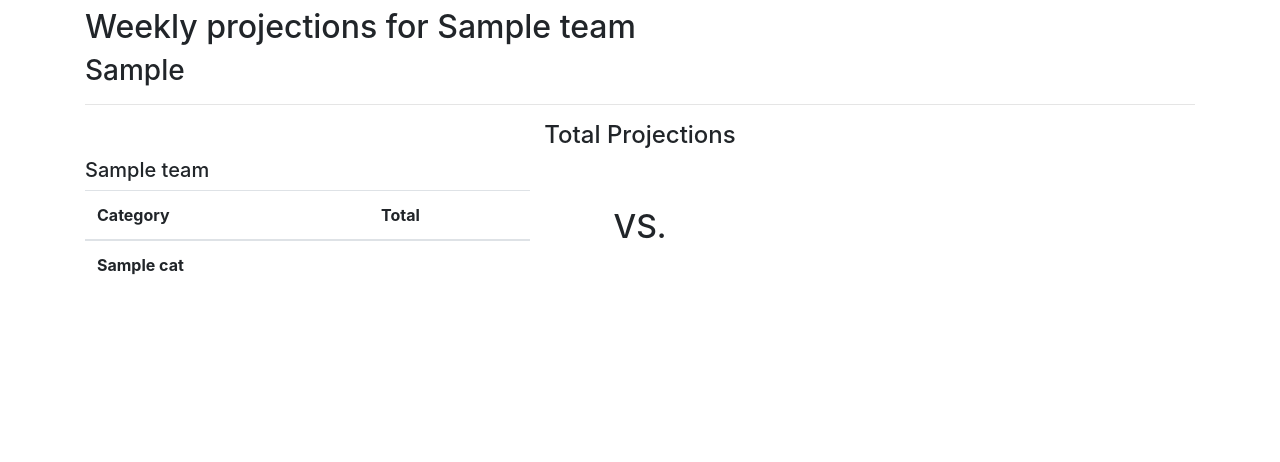
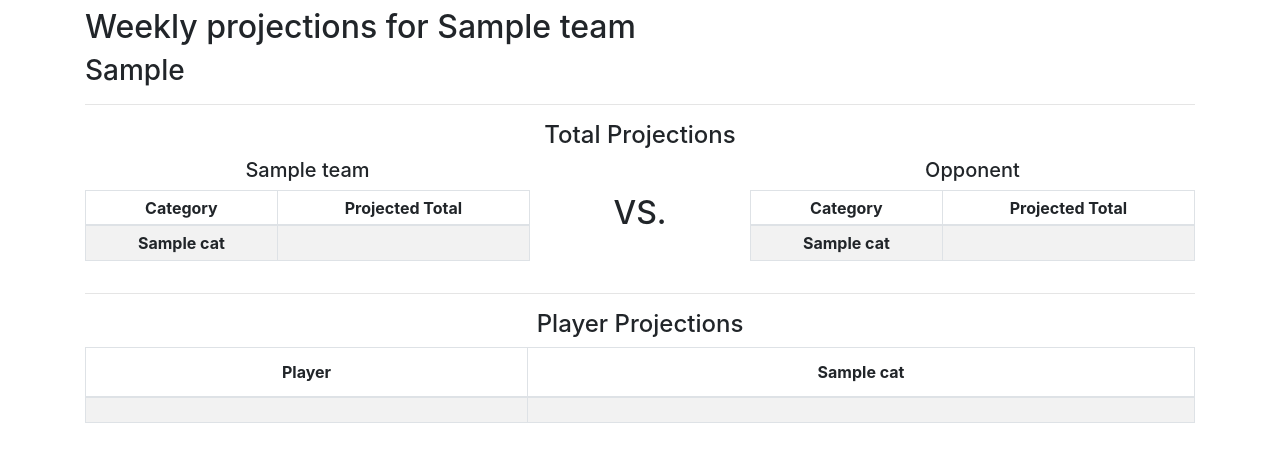
Before and after one commit to dlbrush/fantasy-bball-assistant, a Flask app: template templates/team-projections.html in a window 1280 px wide. Shown: the part 56-518 px from the top of the page. Run offline with Flask 2, Linux system fonts and the light colour scheme; tables that the repository leaves empty hold one stand-in row (values such as "Sample post"); the template is opened without the code that fills it: values that come from a table or form of the project are taken from there, most other values are stand-ins (such as "Sample title", 1, 10 or a date in 2020); lists and menus that the app fills with data are empty.

Commit message:
Built projection view minus opponent projection

```diff
--- a/app.py
+++ b/app.py
@@ -15,7 +15,7 @@ connect_db(app)
 
 toolbar = DebugToolbarExtension(app)
 
-categories = [('fgp', 'FG%'), ('ftp', 'FT%'), ('tpm', '3PM'), ('rpg','REB'), ('apg', 'AST'), ('spg', 'STL'), ('bpg', 'BLK'), ('topg', 'TOS'), ('ppg', 'PTS')]
+categories = [('gp', 'GAMES'), ('fgp', 'FG%'), ('ftp', 'FT%'), ('tpg', '3PM'), ('rpg','REB'), ('apg', 'AST'), ('spg', 'STL'), ('bpg', 'BLK'), ('topg', 'TOS'), ('ppg', 'PTS')]
 
 @app.route('/')
 def root_redirect():
@@ -209,7 +209,7 @@ def get_user_teams(username):
     return jsonify(teams=teams)
 
 @app.route('/data/teams/<int:team_id>/players')
-def get_team_players(team_id):
+def get_user_team_players(team_id):
     team = Team.query.get_or_404(team_id)
     players = [player.player_id for player in team.players]
     return jsonify(players=players)
--- a/static/api.js
+++ b/static/api.js
@@ -21,9 +21,15 @@ async function getTeamSchedule(teamCode) {
 }
 
 //Returns an object of per-game average stats for the current year
-async function getPlayerPerGame(teamId) {
-    response = await axios.get(`http://data.nba.net/data/10s/prod/v1/${getCurrentSeason()}/players/${teamId}_profile.json`);
+async function getPlayerSeasonStats(playerId) {
+    response = await axios.get(`http://data.nba.net/data/10s/prod/v1/${getCurrentSeason()}/players/${playerId}_profile.json`);
     return response.data['league']['standard']['stats']['latest']
+}
+
+//Returns an array of the player IDs associated with a fantasy team in the database
+async function getUserTeamPlayerIds(teamId) {
+    response = await axios.get(`/data/teams/${teamId}/players`);
+    return response.data['players']
 }
 
 /**
@@ -43,3 +49,13 @@ function getCurrentSeason() {
         return year
     }
 }
+
+/**
+ * Returns the team ID for the current URL path based on the location of the 'teams' segment of the path.
+ * The Team ID should always be located directly after this segment.
+ */
+function getTeamIDFromURL(url) {
+    const segments = url.split('/');
+    const teamSegmentIndex = segments.findIndex(seg => seg === 'teams');
+    return segments[teamSegmentIndex + 1]
+}
--- a/static/app.css
+++ b/static/app.css
@@ -13,3 +13,8 @@
 .player-choice:hover {
     background-color: orange;
 }
+
+.player-row-head {
+    font-size: 0.5em;
+    max-height: 50px;
+}
--- a/static/players.js
+++ b/static/players.js
@@ -31,12 +31,13 @@ function getPlayers(playerData, teamData) {
         name: `${player.firstName} ${player.lastName}`,
         ID: player.personId,
         team: getTeamData(player.teamId, teamData).initials,
+        teamId: player.teamId,
         position: player.pos
     }))
 }
 
 function getPlayer(playerId, players) {
-    return players.find(player => player['ID'] === playerId)
+    return players.find(player => player['ID'] == playerId)
 }
 
 function getPlayerPhoto(id) {
--- /dev/null
+++ b/static/projections.js
@@ -0,0 +1,30 @@
+document.addEventListener("DOMContentLoaded", async function() {
+    const playerData = await getAllPlayers();
+    const teamData = await getAllTeams();
+    const players = getPlayers(playerData, teamData);
+    const userTeamId = getTeamIDFromURL(window.location.href);
+    const userTeamPlayerIds = await getUserTeamPlayerIds(userTeamId);
+    const userTeamPlayers = userTeamPlayerIds.map(id => getPlayer(id, players));
+    console.log(players);
+    console.log(userTeamPlayerIds);
+    console.log(userTeamPlayers);
+    const today = new Date();
+    const userTotals = await getTeamTotals(userTeamPlayers, today);
+    console.log(userTotals);
+    const userTotalCells = Array.from(document.querySelectorAll('.cat-user-total'));
+    console.log(userTotalCells);
+    mapStatsToTable(userTotalCells, userTotals);
+    players.forEach(player => {
+        populatePlayerInfo($(`#player-${player.ID}-head`), player, false)
+    })
+    const allPlayerTotals = await Promise.all(userTeamPlayers.map(async function(player) {
+        const playerTotals = await getPlayerTotals(player, today);
+        return playerTotals;
+    }));
+    allPlayerTotals.forEach(playerTotals => {
+        const playerTotalCells = Array.from(document.querySelectorAll(`.cat-${playerTotals.ID}-total`));
+        console.log(playerTotalCells);
+        mapStatsToTable(playerTotalCells, playerTotals);
+    });
+    console.log(allPlayerTotals);
+})
--- /dev/null
+++ b/static/schedule.js
@@ -0,0 +1,44 @@
+async function getGamesForWeek(player, date) {
+    const week = getWeekFromDate(date);
+    const weekForSchedule = week.map(day => formatDateForSchedule(day));
+    const teamSchedule = await getTeamSchedule(player.teamId);
+    return teamSchedule.filter(game => weekForSchedule.find(weekdate => game.homeStartDate === weekdate))
+}
+
+async function getNumGamesForWeek(player, date) {
+    const games = await getGamesForWeek(player, date);
+    return games.length
+}
+
+function getWeekFromDate(date) {
+    const dateDay = shiftDayForMondayStart(date.getDay());
+    return [0, 1, 2, 3, 4, 5, 6].map(dayNum => {
+        let weekDay = new Date(date);
+        weekDay.setDate(date.getDate() + (dayNum - dateDay));
+        return weekDay
+    })
+}
+
+function shiftDayForMondayStart(dayNum) {
+    return (dayNum === 0 ? 6 : dayNum - 1);
+}
+
+function formatDateForSchedule(date) {
+    return `${date.getFullYear()}${getTwoDigitMonth(date)}${getTwoDigitDate(date)}`
+}
+
+function getTwoDigitMonth(date) {
+    let month = (date.getMonth() + 1).toString();
+    if (month.length < 2) {
+        month = "0" + month;
+    }
+    return month
+}
+
+function getTwoDigitDate(date) {
+    let numDate = date.getDate().toString();
+    if (numDate.length < 2) {
+        numDate = "0" + date;
+    }
+    return numDate
+}
--- a/static/stats.js
+++ b/static/stats.js
@@ -0,0 +1,71 @@
+const CATEGORIES = ['ppg', 'rpg', 'apg', 'spg', 'bpg', 'topg', 'tpg', 'fgmpg', 'fgapg', 'ftmpg', 'ftapg', 'fgp', 'ftp'];
+
+async function getTeamTotals(players, date) {
+    const playersToProject = await Promise.all(players.map(async function(player) {
+        const playerToProject = await getPlayerToProject(player, date);
+        return playerToProject
+    }));
+    let totals = {ppg: 0, rpg: 0, apg: 0, spg: 0, bpg: 0, topg: 0, tpg: 0, fgmpg: 0, fgapg: 0, ftmpg: 0, ftapg: 0}
+    totals = playersToProject.reduce(addPlayerToTotal, totals);
+    totals.fgp = roundToTenth(100* totals.fgmpg/totals.fgapg);
+    totals.ftp = roundToTenth(100 * totals.ftmpg/totals.ftapg);
+    totals.gp = playersToProject.reduce((total, nextPlayer) => {
+        return total + nextPlayer.numProjectedGames
+    }, 0);
+    return totals
+}
+
+async function getPlayerTotals(player, date, numGames) {
+    const playerToProject = await getPlayerToProject(player, date);
+    const totals = {ID: player.ID}
+    for (let stat in playerToProject.fantasyStats) {
+        if (stat === 'gp') {
+            totals[stat] = playerToProject.numProjectedGames
+        } else if(stat === 'fgp' || stat === 'ftp') {
+            totals[stat] = playerToProject.fantasyStats[stat]
+        } else {
+            totals[stat] = roundToTenth(
+                playerToProject.fantasyStats[stat] * playerToProject.numProjectedGames
+            );
+        }
+    }
+    return totals
+}
+
+function addPlayerToTotal(currentTotals, nextPlayer) {
+    const newTotals = {};
+    for (let stat in currentTotals) {
+        newTotals[stat] = roundToTenth(currentTotals[stat] + (nextPlayer.fantasyStats[stat] * nextPlayer.numProjectedGames));
+    };
+    return newTotals
+}
+
+async function getPlayerToProject(player, date, numGames) {
+    const numProjectedGames = (numGames ? numGames : await getNumGamesForWeek(player, date));
+    const seasonStats = await getPlayerSeasonStats(player.ID);
+    return {numProjectedGames, fantasyStats: getFantasyStats(seasonStats)}
+}
+
+// Returns the number of threes a player makes per game, rounded to 1 decimal point
+function roundToTenth(number) {
+    return Math.round(number * 10) / 10
+}
+
+function getFantasyStats(seasonStats) {
+    const {fgp, ftp, ppg, rpg, apg, spg, bpg, topg, gamesPlayed:gp} = seasonStats;
+    const tpg = roundToTenth(seasonStats.tpm/gp);
+    const fgmpg = roundToTenth(seasonStats.fgm/gp);
+    const fgapg = roundToTenth(seasonStats.fga/gp);
+    const ftmpg = roundToTenth(seasonStats.ftm/gp);
+    const ftapg = roundToTenth(seasonStats.fta/gp);
+    return {fgp, ftp, ppg, rpg, apg, spg, bpg, topg, gp, tpg, fgmpg, fgapg, ftmpg, ftapg}
+}
+
+function mapStatsToTable(cells, stats) {
+    for (let stat in stats) {
+        const target = cells.find(cell => cell.id.includes(`-${stat}`));
+        if (target) {
+            target.innerText = stats[stat];
+        }
+    }
+}
--- a/templates/team-projections.html
+++ b/templates/team-projections.html
@@ -11,17 +11,17 @@ Weekly Projections
 <h4 class="text-center">Total Projections</h4>
 <div class="row" id="total-projections">
     <div class="col-5" id="user-total-container">
-        <h5>{{team.name}}</h5>
-        <table class="table" id="user-total">
+        <h5 class="text-center">{{team.name}}</h5>
+        <table class="table table-striped table-bordered table-sm" id="user-totals">
             <thead>
-                <th>Category</th>
-                <th>Total</th>
+                <th class="text-center">Category</th>
+                <th class="text-center">Projected Total</th>
             </thead>
             <tbody>
                 {% for cat in cats %}
                     <tr class="{{cat[0]}}-row">
-                        <th class="cat-name">{{cat[1]}}</th>
-                        <td class="cat-team-total" id="user-{{cat[0]}}-total"></td>
+                        <th class="cat-name text-center">{{cat[1]}}</th>
+                        <td class="cat-user-total text-center" id="user-{{cat[0]}}-total"></td>
                     </tr>
                 {% endfor %}
             </tbody>
@@ -30,12 +30,46 @@ Weekly Projections
     <div class="col-2 align-self-center">
         <h2 class="text-center">VS.</h2>
     </div>
+    <div class="col-5" id="opp-total-container">
+        <h5 class="text-center">Opponent</h5>
+        <table class="table table-striped table-bordered table-sm" id="opp-totals">
+            <thead>
+                <th class="text-center">Category</th>
+                <th class="text-center">Projected Total</th>
+            </thead>
+            <tbody>
+                {% for cat in cats %}
+                    <tr class="{{cat[0]}}-row">
+                        <th class="cat-name text-center">{{cat[1]}}</th>
+                        <td class="cat-opp-total text-center" id="opp-{{cat[0]}}-total"></td>
+                    </tr>
+                {% endfor %}
+            </tbody>
+        </table>
+    </div>
 </div>
 
-<table class="table" id="player-grid">
+<hr>
+
+<h4 class="text-center">Player Projections</h4>
+
+<table class="table table-striped table-bordered" id="player-totals">
     <thead>
-
+        <th class="text-center">Player</th>
+        {% for cat in cats %}
+            <th class="cat-name text-center">{{cat[1]}}</th>
+        {% endfor %}
     </thead>
+    <tbody>
+        {% for player in team.players %}
+            <tr id="player-{{player.player_id}}-row">
+                <th class="player-row-head" id="player-{{player.player_id}}-head"></th>
+                {% for cat in cats %}
+                    <td class="cat-{{player.player_id}}-total text-center" id='{{player.player_id}}-{{cat[0]}}-total'></td>
+                {% endfor %}
+            </tr>
+        {% endfor %}
+    </tbody>
 </table>
 {% endblock %}
 
@@ -43,5 +77,6 @@ Weekly Projections
 <script src="/static/api.js"></script>
 <script src="/static/players.js"></script>
 <script src="/static/stats.js"></script>
+<script src="/static/schedule.js"></script>
 <script src="/static/projections.js"></script>
 {% endblock%}
```
